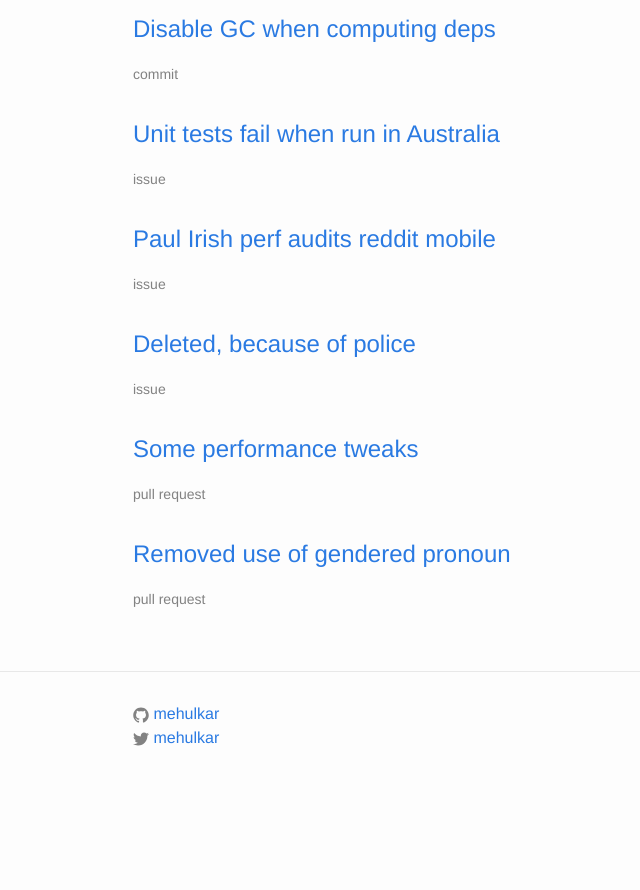
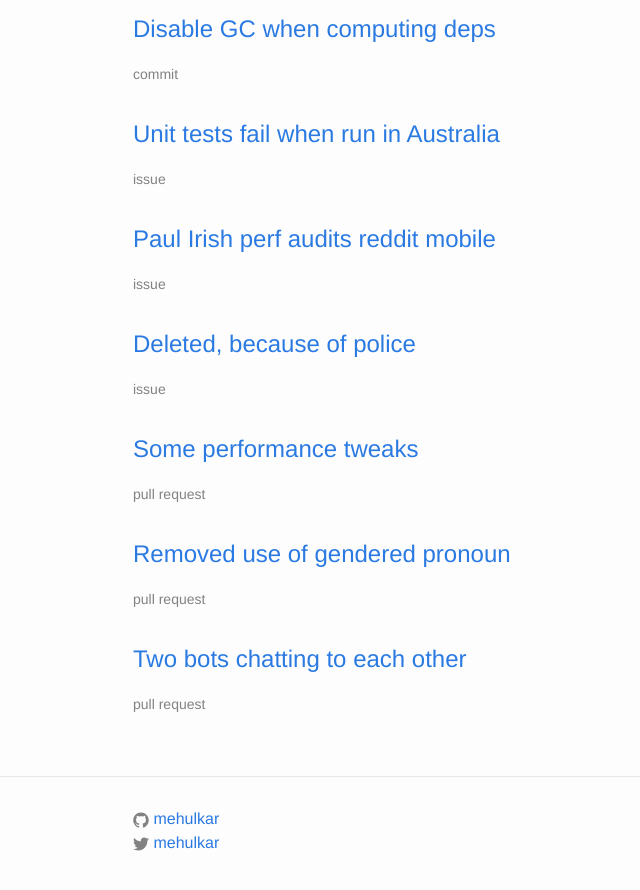
Before and after one commit to mehulkar/github-hall-of-fame, a Jekyll site: the page built from index.html, in a window 1280 px wide and 900 px high, scrolled down 2220 px. Shown: the top 890 px of the window, without its empty margins (137-777 px from the left). Built offline with Jekyll 4.4.1, drawn with Linux system fonts in a browser that asks for light colours; before the commit the page ends 3015 px from its top, so only the background shows below that.

Commit message:
Added "Two bots chatting to each other"

```diff
--- a/_data/entries.yml
+++ b/_data/entries.yml
@@ -101,3 +101,7 @@
 - title: "Removed use of gendered pronoun"
   link: "https://github.com/joyent/libuv/pull/1015#issuecomment-29538615"
   type: "pull request"
+
+- title: "Two bots chatting to each other"
+  link: "https://github.com/ampproject/amphtml/pull/484#issuecomment-146279527"
+  type: "pull request"
```
